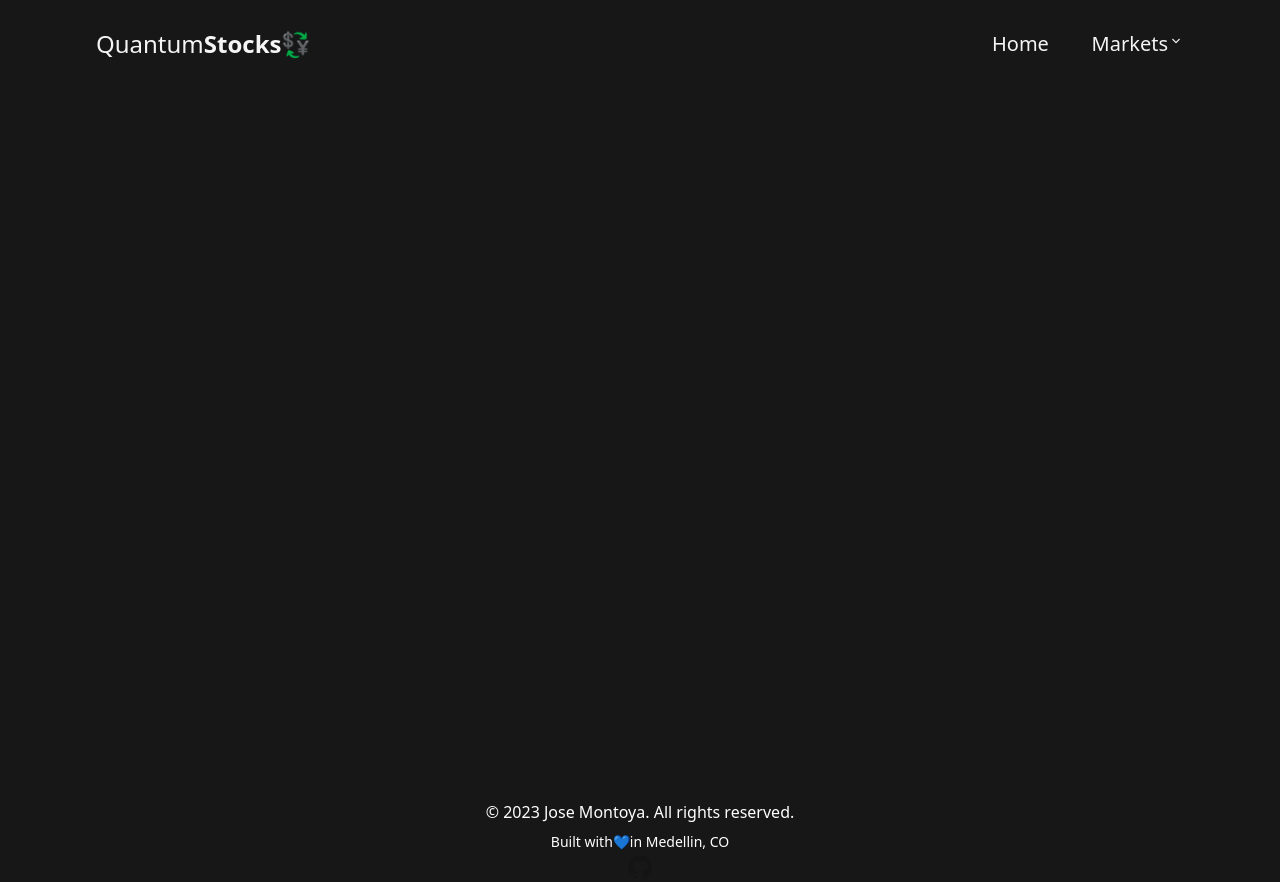
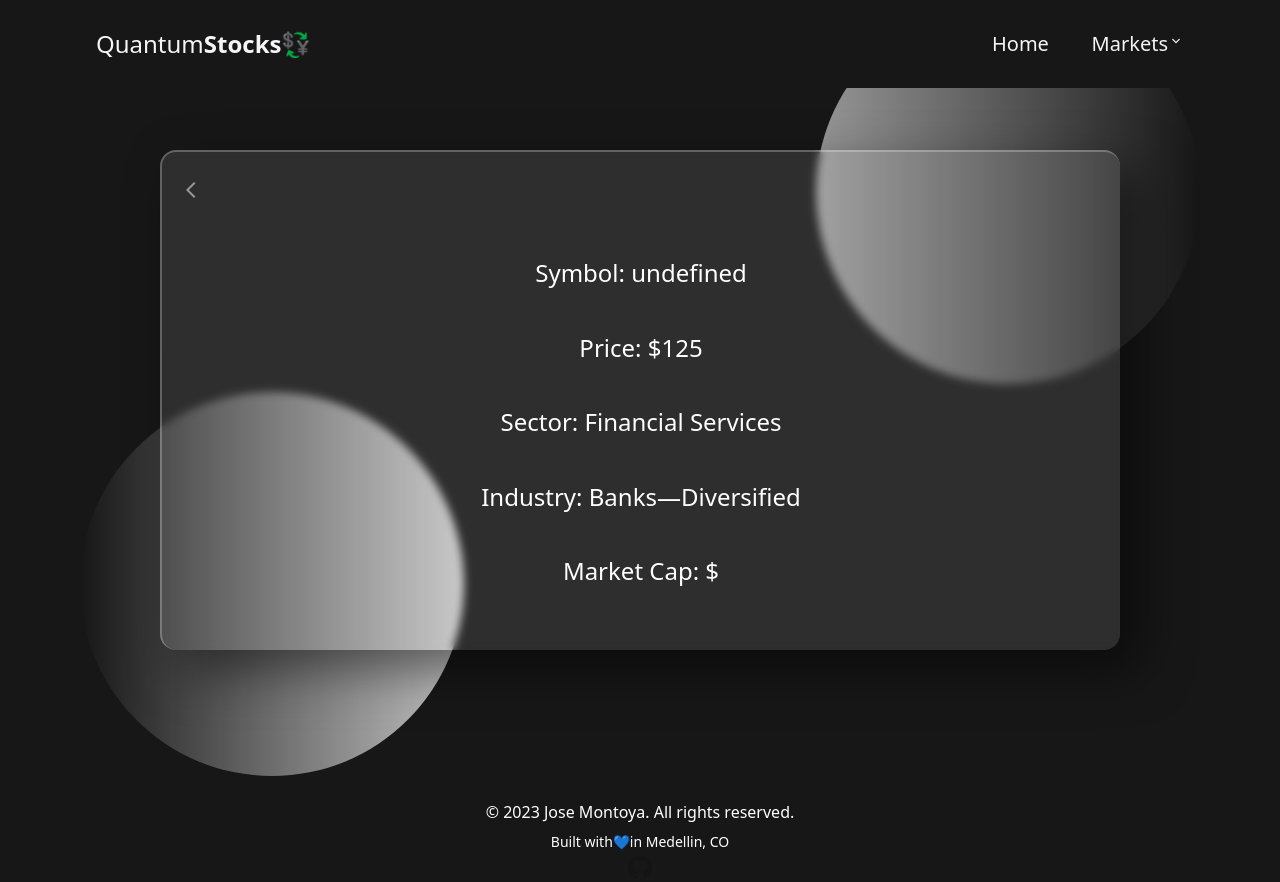
Before and after one commit to jmonto55/Sotck-Viewer, a React (Create React App) app: page /stock in a window 1280 px wide. Built offline with nearby package versions, Linux system fonts and the light colour scheme.

Commit message:
Add sotck viewer card

```diff
--- a/src/components/Home.jsx
+++ b/src/components/Home.jsx
@@ -69,7 +69,7 @@ const Home = () => {
             <span className="material-symbols-outlined text-base absolute top-4 right-4 opacity-50 hover:scale-110">
               arrow_forward_ios
             </span>
-            <img src={amex} alt="euronext" className="m-auto opacity-20 h-28 animate-pulse-slow" />
+            <img src={amex} alt="euronext" className="m-auto opacity-60 h-28 animate-pulse-slow" />
             {' '}
             AMEX
           </Link>
@@ -95,7 +95,7 @@ const Home = () => {
             <span className="material-symbols-outlined text-base absolute top-4 right-4 opacity-50 hover:scale-110">
               arrow_forward_ios
             </span>
-            <img src={nasdaq} alt="euronext" className="m-auto w-64 h-28 animate-pulse-slow" />
+            <img src={nasdaq} alt="euronext" className="m-auto opacity-20 w-64 h-28 animate-pulse-slow" />
             {' '}
             NASDAQ
           </Link>
--- a/src/components/Stock.jsx
+++ b/src/components/Stock.jsx
@@ -1,12 +1,39 @@
 import { useSelector } from 'react-redux';
+import { Link } from 'react-router-dom';
 
 const Stock = () => {
   const { stock } = useSelector((store) => store.markets);
 
   return (
-    <div className="flex h-screen">
-      <div className="m-auto">
-        {stock.symbol}
+    <div className="flex w-screen max-w-screen-2xl h-screen relative">
+      <div className="m-auto w-3/4 h-3/4 flex">
+        <div className="animate-pulse-mid z-10 h-96 w-96 bg-gradient-to-r from-neutral-400 to-neutral-900 rounded-full absolute right-20 top-0" />
+        <div className="text-center flex flex-col items-center justify-evenly z-20 p-5 m-auto h-5/6 w-5/6 min-w-full bg-white bg-opacity-10 text-white rounded-2xl shadow-5xl border-2 border-b-0 border-r-0 border-white/25 backdrop-filter backdrop-blur-sm">
+          <Link to="/market" className="material-symbols-outlined text-xl cursor-pointer absolute top-4 left-4 md:top-6 md:left-6 opacity-50 hover:scale-110">
+            arrow_back_ios
+          </Link>
+          <h2 className="text-2xl">{stock.companyName}</h2>
+          <p className="text-2xl">{`Symbol: ${stock.symbol}`}</p>
+          <p className="text-2xl">
+            <span>Price: $</span>
+            {stock.price || 125.0}
+          </p>
+          <p className="text-2xl">
+            <span>Sector: </span>
+            {stock.sector || 'Financial Services'}
+
+          </p>
+          <p className="text-2xl">
+            <span>Industry: </span>
+            {stock.industry || 'Banks—Diversified'}
+
+          </p>
+          <p className="text-2xl">
+            <span>Market Cap: $ </span>
+            {stock.marketCap}
+          </p>
+        </div>
+        <div className="animate-pulse-mid z-10 h-96 w-96 bg-gradient-to-r from-neutral-900 to-neutral-300 rounded-full absolute left-20 bottom-6" />
       </div>
     </div>
   );
--- a/tailwind.config.js
+++ b/tailwind.config.js
@@ -9,6 +9,7 @@ module.exports = {
       animation: {
         'bounce-slow': 'bounce 2s ease-out 3',
         'pulse-slow': 'pulse 6s ease-out infinite',
+        'pulse-mid': 'pulse 3s ease-out infinite',
       },
       boxShadow: {
         '5xl': '20px 20px 50px rgba(0, 0, 0, 0.5)',
```
Also changed, not shown: src/assets/nasdaq.svg, src/assets/nyse.svg.
